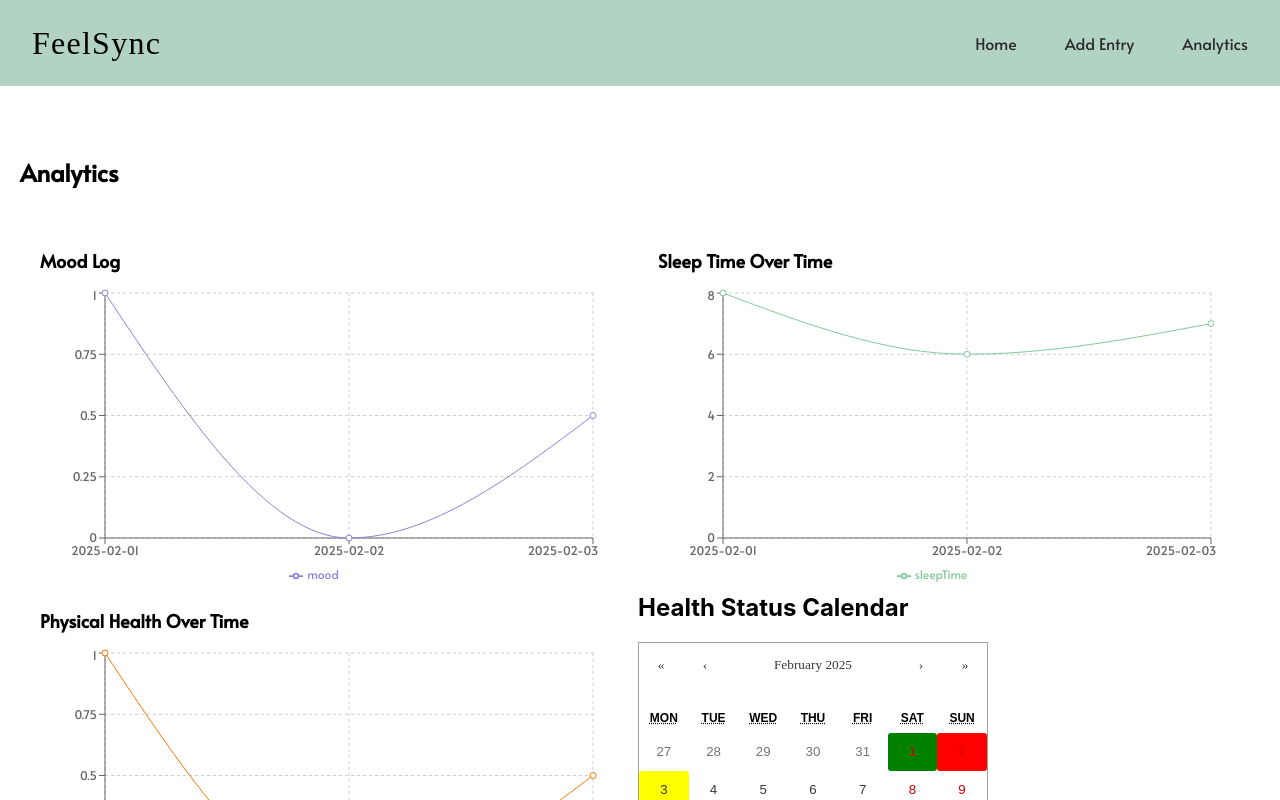
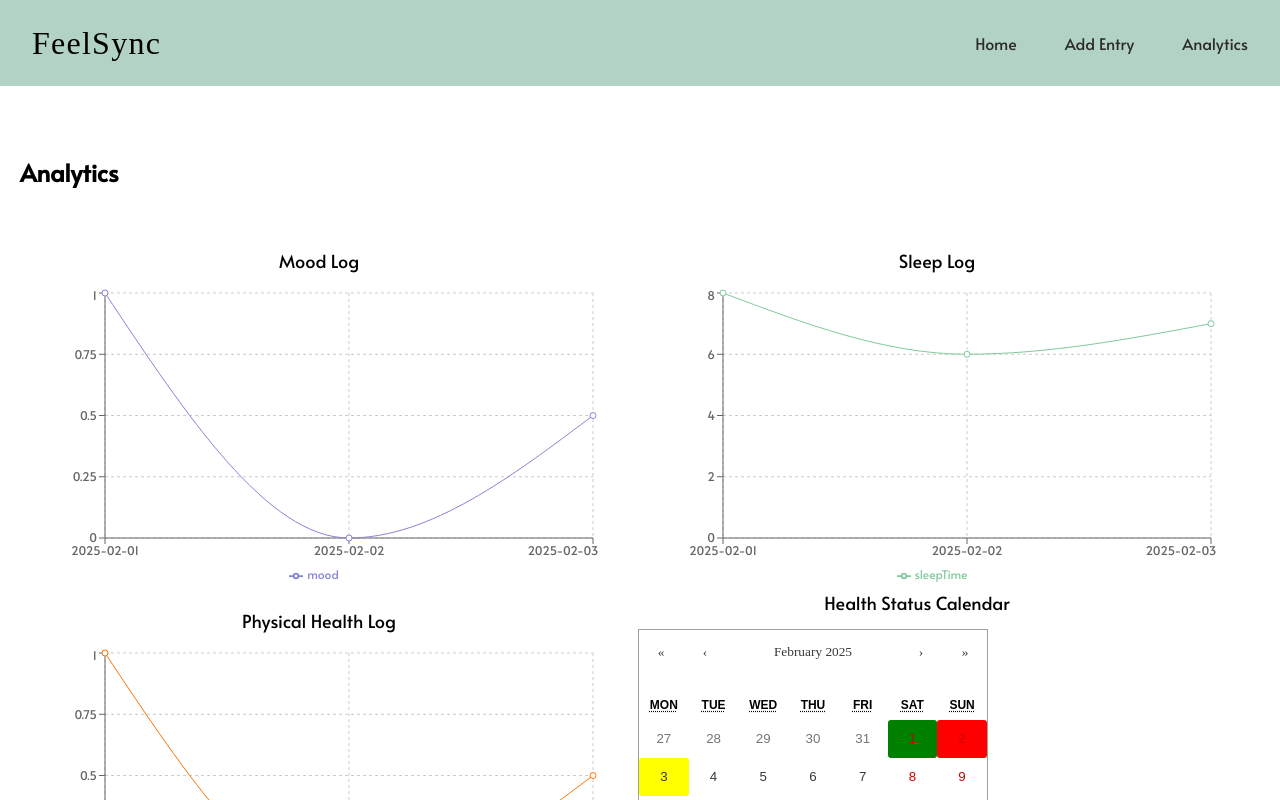
Before and after one commit to jessicalee2005/journal-app, a React (Create React App) app in the folder frontend/: page /analytics in a window 1280 px wide. Shown: the top 800 px of the page. Built offline with nearby package versions, Linux system fonts and the light colour scheme; a web font is replaced by a local one.

Commit message:
analytics page

```diff
--- a/frontend/src/pages/Analytics.css
+++ b/frontend/src/pages/Analytics.css
@@ -2,12 +2,14 @@
 
 .analytics-container {
   padding: 20px;
+  align-items: center;
 }
 
 .charts-wrapper {
   display: flex;
   flex-wrap: wrap;
   gap: 20px;
+  align-items: center;
 }
 
 .chart-container {
@@ -17,10 +19,12 @@
   font-family: alata;
   font-size: 12px;
   font-weight: 100;
+  align-items: center;
 }
 
 .calendar-container {
   width: 45%;
+  align-items: center;
 }
 
 .title {
@@ -46,3 +50,10 @@
 .gray {
   background-color: white;
 }
+
+.chart-title {
+  font-family: alata;
+  font-weight: 100;
+  font-size: 18px;
+  text-align: center;
+}
--- a/frontend/src/pages/Analytics.js
+++ b/frontend/src/pages/Analytics.js
@@ -89,7 +89,7 @@ const Analytics = () => {
 
         {/* Chart 2: Sleep Time Over Time */}
         <div className="chart-container">
-          <h2>Sleep Time Over Time</h2>
+          <h2 className="chart-title">Sleep Log</h2>
           <ResponsiveContainer width="100%" height="100%">
             <LineChart data={sleepData}>
               <CartesianGrid strokeDasharray="3 3" />
@@ -104,7 +104,7 @@ const Analytics = () => {
 
         {/* Chart 3: Physical Health Over Time */}
         <div className="chart-container">
-          <h2>Physical Health Over Time</h2>
+          <h2 className="chart-title">Physical Health Log</h2>
           <ResponsiveContainer width="100%" height="100%">
             <LineChart data={healthData}>
               <CartesianGrid strokeDasharray="3 3" />
@@ -119,7 +119,7 @@ const Analytics = () => {
 
         {/* Chart 4: Health Status Calendar */}
         <div className="calendar-container">
-          <h2>Health Status Calendar</h2>
+          <h2 className="chart-title">Health Status Calendar</h2>
           <Calendar tileClassName={({ date }) => renderHealthClass(date)} />
         </div>
       </div>
```
